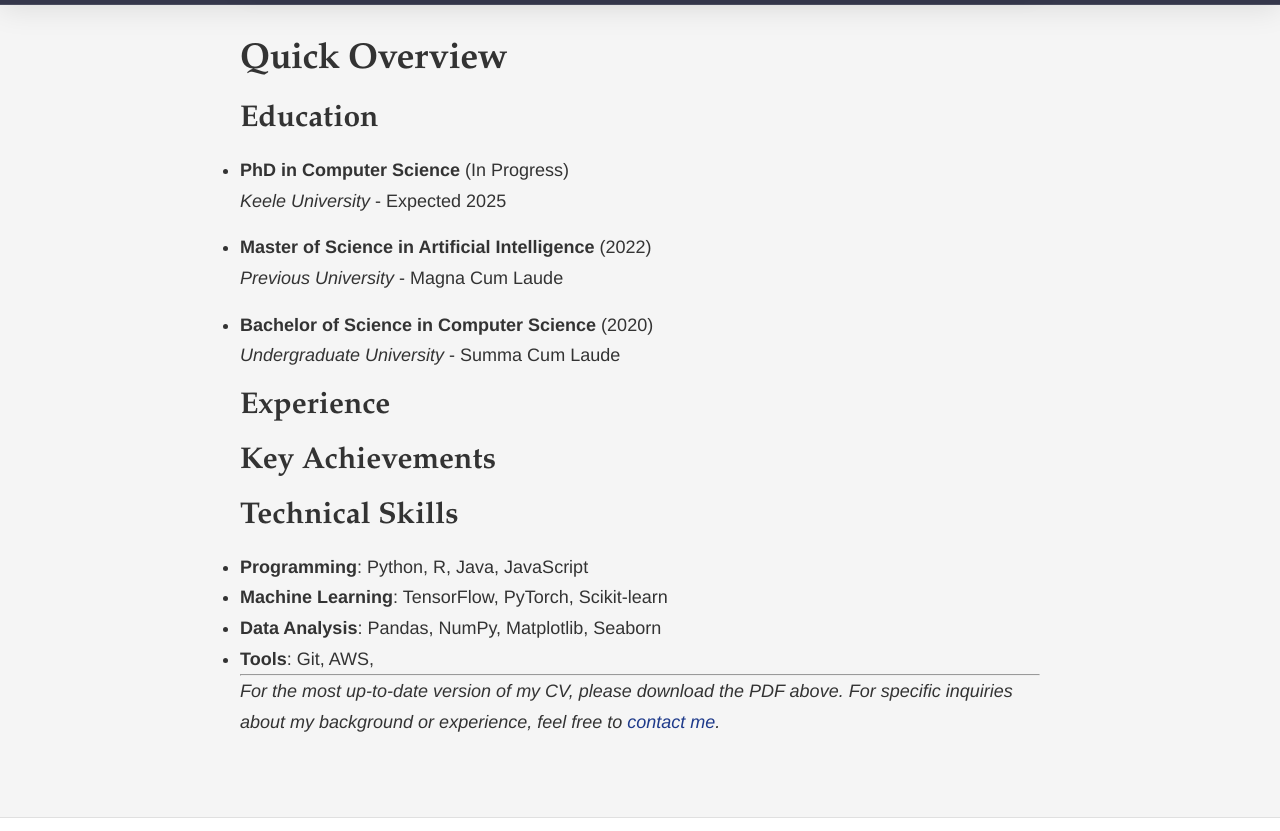
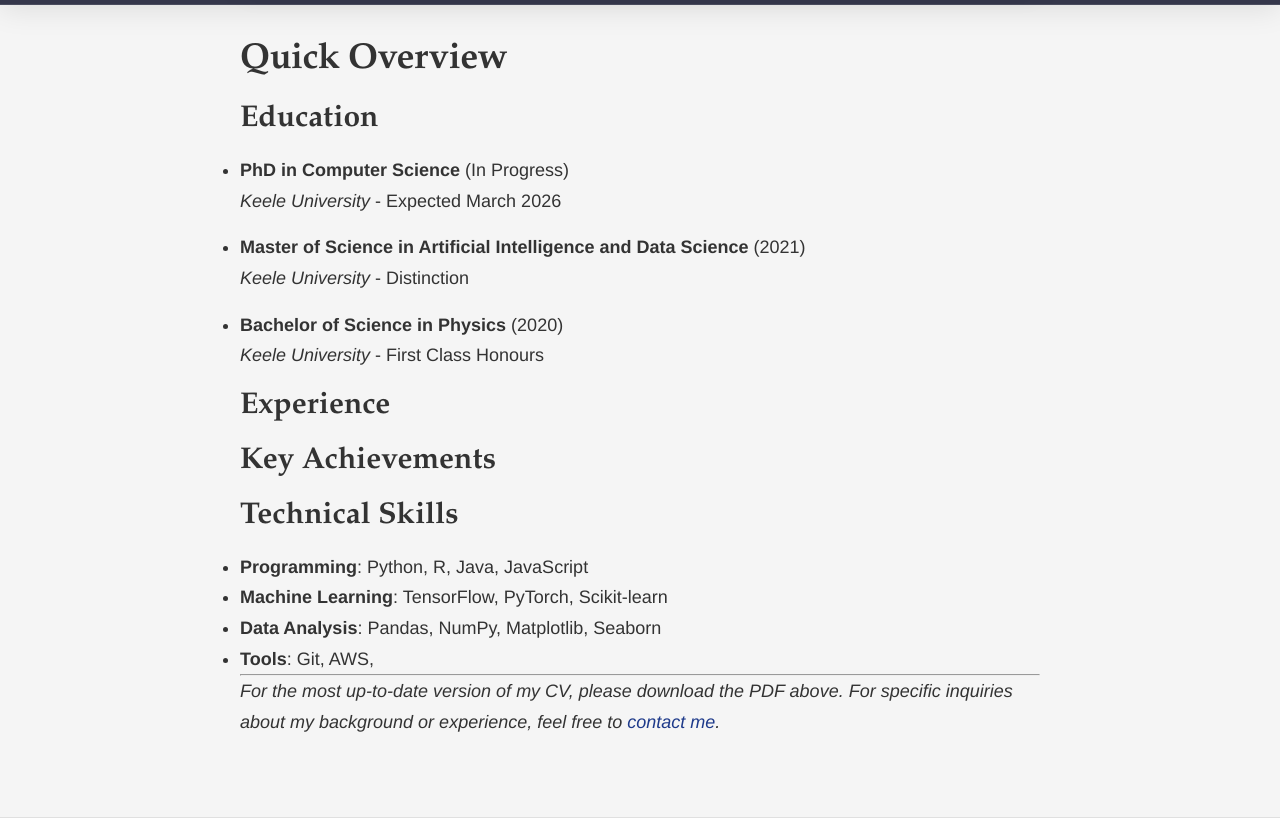
Before and after one commit to Matt-Cockayne/matt-cockayne.github.io, a Jekyll site: the page built from cv.md, in a window 1280 px wide and 900 px high, scrolled down 1166 px, cut to the strip 69-900 px from the top of the window. Built offline with Jekyll 4.4.1, drawn with Linux system fonts in a browser that asks for light colours.

Commit message:
info update

```diff
--- a/cv.md
+++ b/cv.md
@@ -29,13 +29,13 @@ description: "Comprehensive CV of Matthew Cockayne including education, research
 
 ### Education
 - **PhD in Computer Science** (In Progress)
-  *{{ site.institution }}* - Expected 2025
+  *{{ site.institution }}* - Expected March 2026
 
-- **Master of Science in Artificial Intelligence** (2022)
-  *Previous University* - Magna Cum Laude
+- **Master of Science in Artificial Intelligence and Data Science** (2021)
+  *{{ site.institution }}* - Distinction
 
-- **Bachelor of Science in Computer Science** (2020)
-  *Undergraduate University* - Summa Cum Laude
+- **Bachelor of Science in Physics** (2020)
+  *{{ site.institution }}* - First Class Honours
 
 ### Experience
 
```
